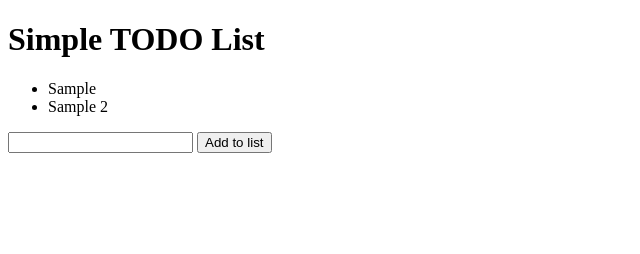
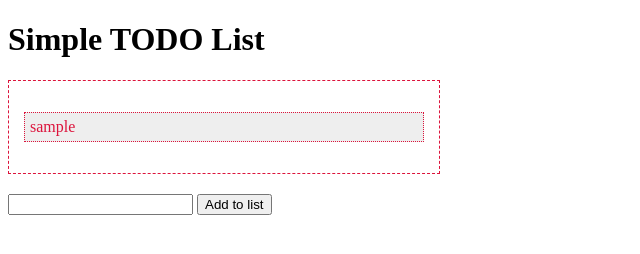
Before and after one commit to islam-monirul/todo-list-js, a plain HTML site: page index.html in a window 1280 px wide. Shown: the whole page, without its empty margins (0-640 px from the left). Drawn offline with Linux system fonts and the light colour scheme.

Commit message:
todo list implementation done

```diff
--- a/index.html
+++ b/index.html
@@ -4,15 +4,38 @@
      <meta charset="UTF-8">
      <meta http-equiv="X-UA-Compatible" content="IE=edge">
      <meta name="viewport" content="width=device-width, initial-scale=1.0">
+
+     <style>
+          div{
+               padding: 15px;
+               border: 1px dashed crimson;
+               width: 400px;
+               margin: 20px 0;
+          }
+
+          ul{
+               padding-inline-start: 0px;
+          }
+
+          li{
+               list-style: none;
+               padding: 5px;
+               background: #eee;
+               border: 1px dotted crimson;
+               color: crimson;
+          }
+     </style>
+
      <title>Simple To do List</title>
 </head>
 <body>
      <h1>Simple TODO List</h1>
 
-     <ul>
-          <li>Sample</li>
-          <li>Sample 2</li>
-     </ul>
+     <div>
+          <ul>
+               <li>sample</li>
+          </ul>
+     </div>
 
      <input type="text" required id="inputText">
      <button>Add to list</button>
--- a/todo.js
+++ b/todo.js
@@ -1,11 +1,12 @@
-// const listItems = document.querySelectorAll('li');
-// listItems.forEach(item => {
-//      item.addEventListener('click', e => {
+const ul = document.querySelector('ul');
+const listItems = document.querySelectorAll('li');
 
-//      });
-// });
-
-const ul = document.querySelector('ul');
+ul.addEventListener('click', e => {
+     // console.log(e.target.textContent);
+     if(e.target.tagName === 'LI'){
+          e.target.remove();
+     }
+});
 
 const btn = document.querySelector('button');
 btn.addEventListener('click', () => {
@@ -15,4 +16,6 @@ btn.addEventListener('click', () => {
      li.textContent = `${text}`;
 
      ul.append(li);
+
+     document.querySelector('input').value = '';
 });
```
